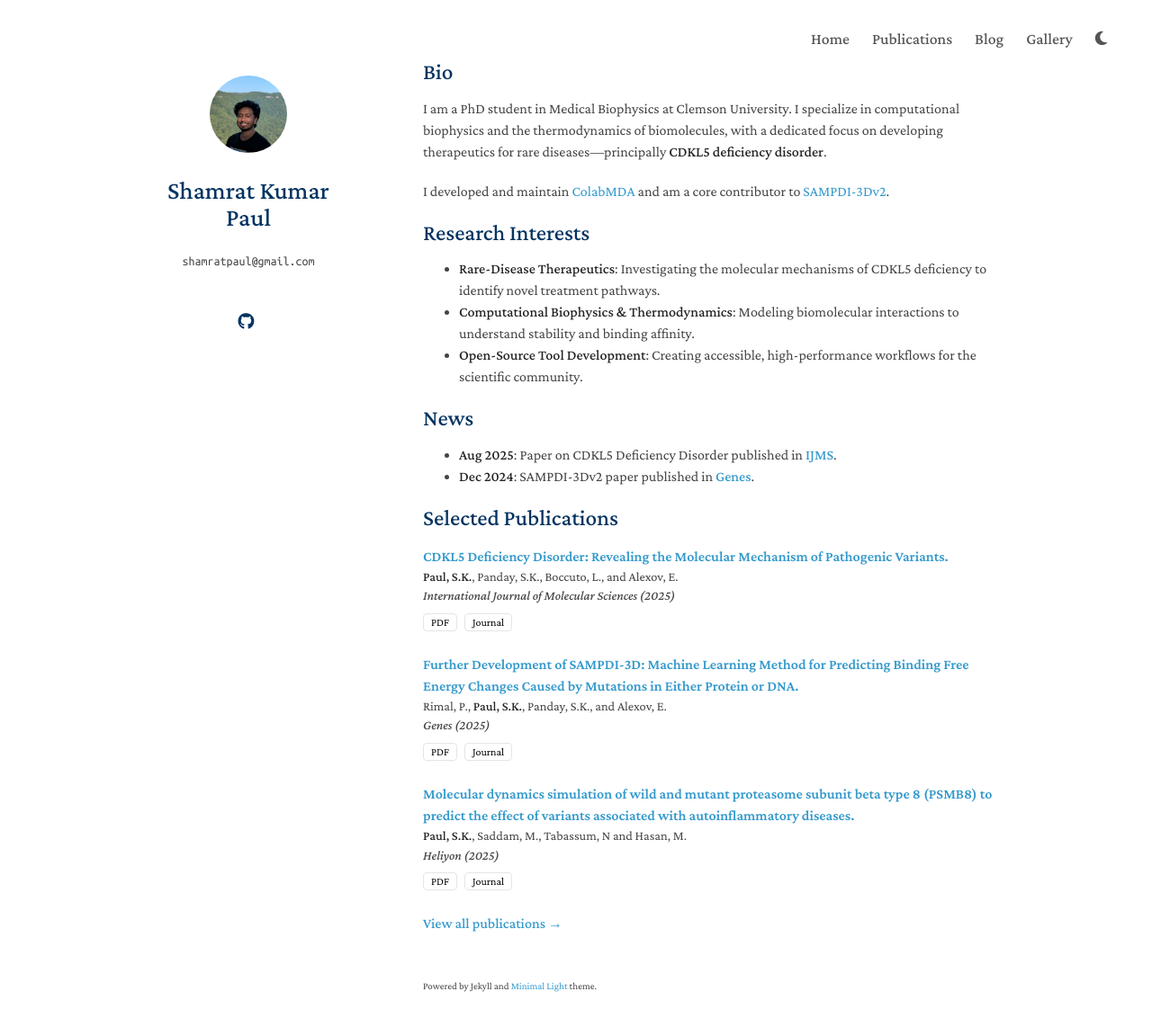
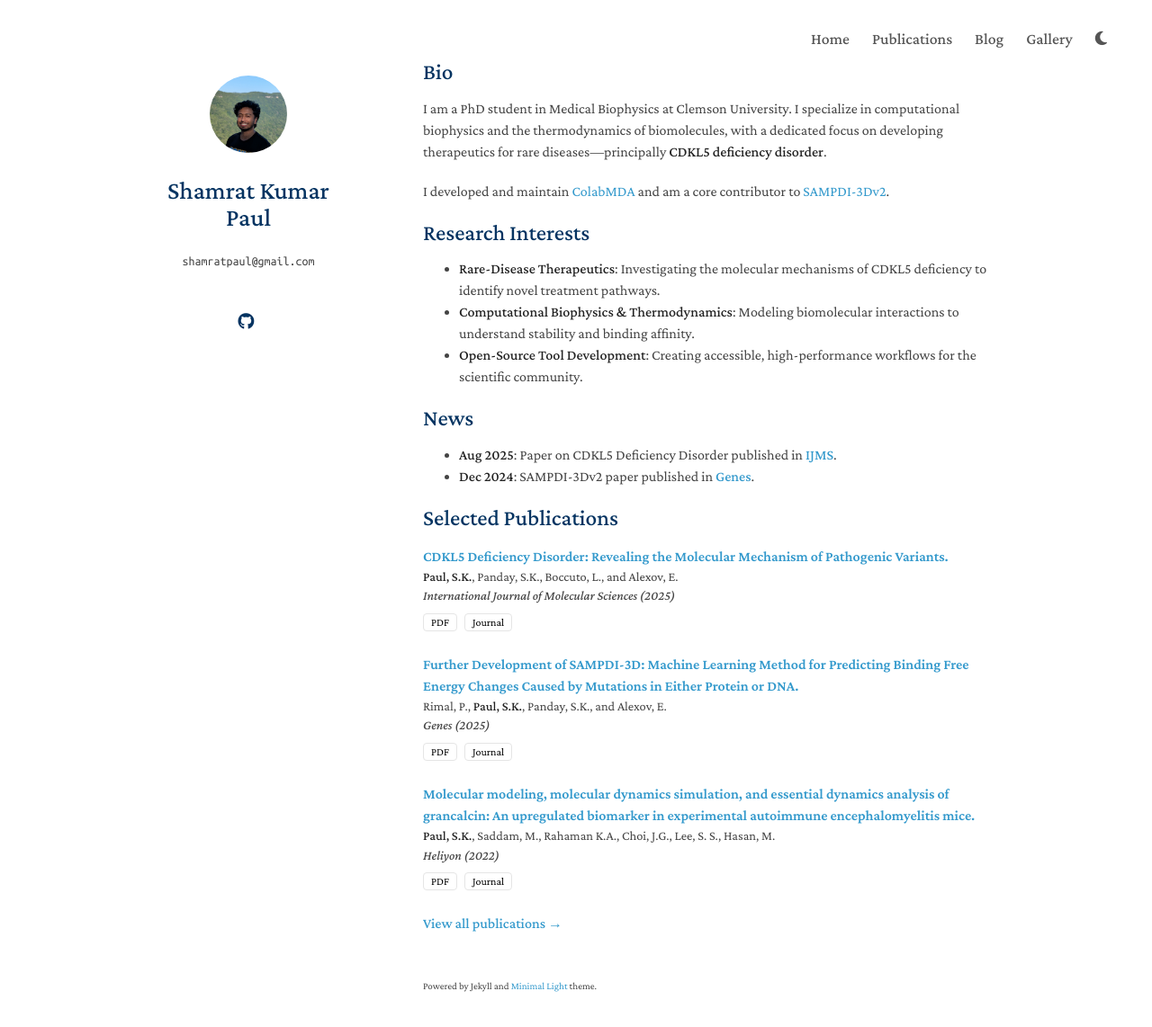
Before and after one commit to paulshamrat/paulshamrat.github.io, a Jekyll site: the page built from index.md, in a window 1280 px wide and 1177 px high. Shown: the top 1142 px of the window at 90% size. Built offline with Jekyll 4.4.1, drawn with Linux system fonts in a browser that asks for light colours; a style sheet for code colours, icons or effects is not loaded.

Commit message:
feat: curated selected publications and chronological full list

```diff
--- a/_data/publications.yml
+++ b/_data/publications.yml
@@ -6,6 +6,7 @@
     doi: "10.3390/ijms26178399"
     pdf: "/assets/articles/2025-08-29-CDKL5-VARIANTS.pdf"
     html: "https://www.mdpi.com/1422-0067/26/17/8399"
+    selected: true
     bibtex: |
       @article{paul2025cdkl5,
         title={CDKL5 Deficiency Disorder: Revealing the Molecular Mechanism of Pathogenic Variants},
@@ -26,6 +27,7 @@
     doi: "10.3390/genes16010101"
     pdf: "/assets/articles/2024-12-30-SAMPDI-3D-V2.pdf"
     html: "https://www.mdpi.com/2073-4425/16/1/101"
+    selected: true
     bibtex: |
       @article{rimal2025further,
         title={Further Development of SAMPDI-3D: Machine Learning Method for Predicting Binding Free Energy Changes Caused by Mutations in Either Protein or DNA},
@@ -135,6 +137,7 @@
     doi: "10.1016/j.heliyon.2022.e11232"
     pdf: "/assets/articles/2022-10-20-GCA.pdf"
     html: "https://pubmed.ncbi.nlm.nih.gov/36340004/"
+    selected: true
     bibtex: |
       @article{paul2022molecular,
         title={Molecular modeling, molecular dynamics simulation, and essential dynamics analysis of grancalcin: An upregulated biomarker in experimental autoimmune encephalomyelitis mice},
--- a/index.md
+++ b/index.md
@@ -23,7 +23,8 @@
 <h2 id="selected-publications" style="margin: 2px 0px -15px;">Selected Publications</h2>
 <div class="publications">
   <ol class="bibliography">
-    {% for link in site.data.publications.main limit:3 %}
+    {% assign selected_pubs = site.data.publications.main | where: "selected", true %}
+    {% for link in selected_pubs %}
     <li>
       <div class="pub-row" style="display: flex; flex-direction: row; margin-bottom: 1.5rem;">
         <div class="col-sm-9" style="position: relative;padding-right: 15px;padding-left: 0px;">
```
